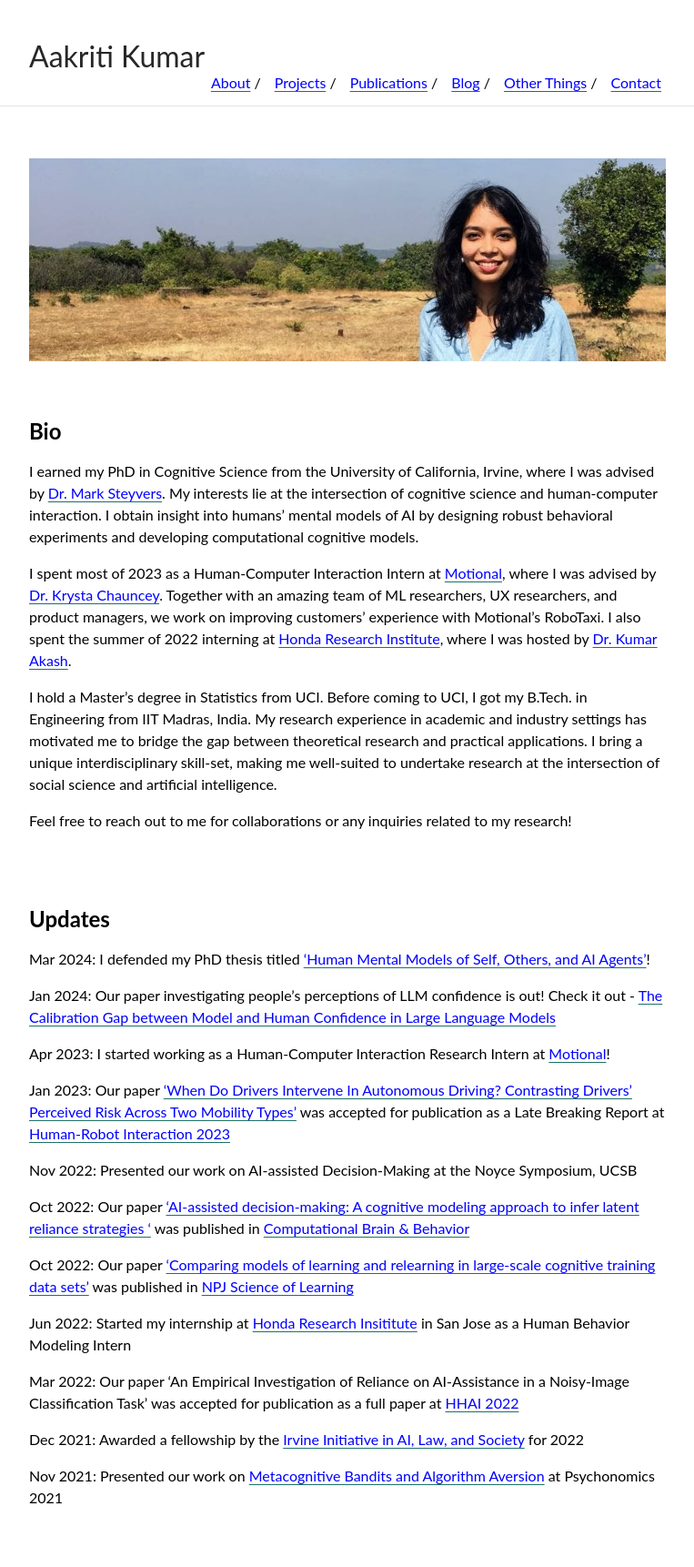
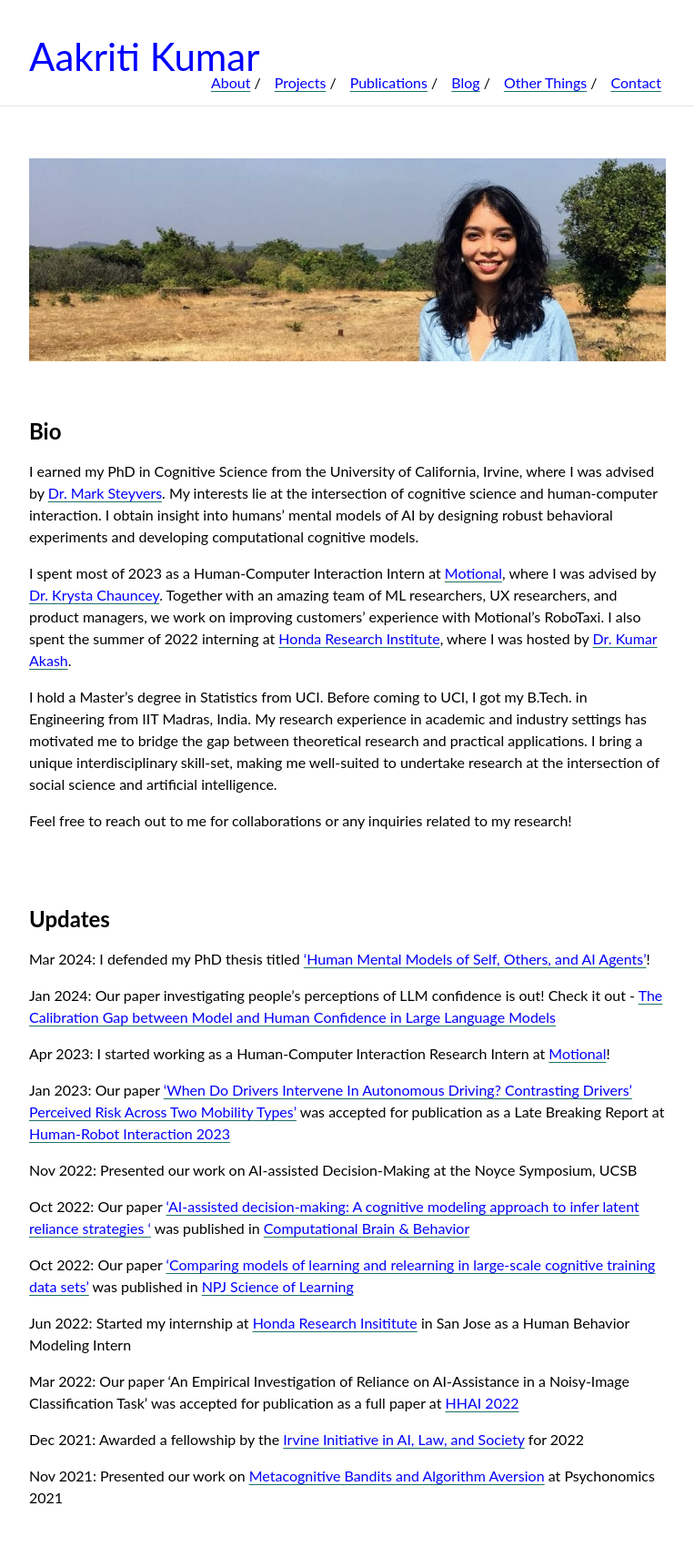
Before and after one commit to aakriti1kumar/aakriti1kumar.github.io, a Jekyll site: the page built from index.md, in a window 1280 px wide. Shown: the whole page at 91% size, without its empty margins (258-1021 px from the left). Built offline with Jekyll 4.4.1, drawn with Linux system fonts in a browser that asks for light colours; our own code applies the rules of GitHub Pages for plain Markdown files.

Commit message:
Update _style.scss

```diff
--- a/_sass/_style.scss
+++ b/_sass/_style.scss
@@ -41,8 +41,8 @@ hr {
  */
 
 #author-name {
-    font-size: 32px;
-    color: #272727;
+    font-size: 42px;
+    color: blue;
     display: inline-block;
 }
 .navbar {
```
